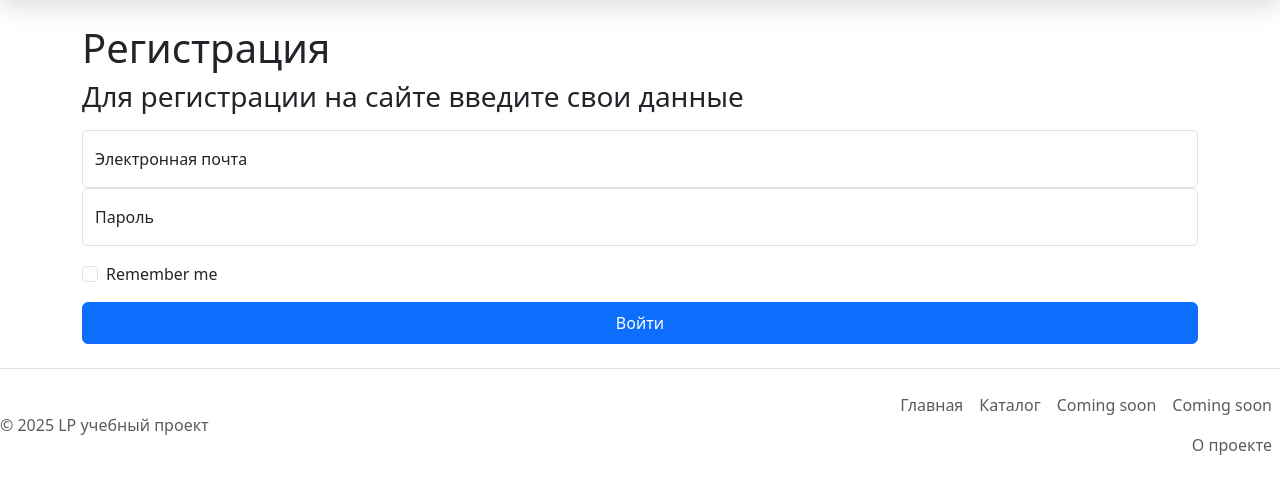
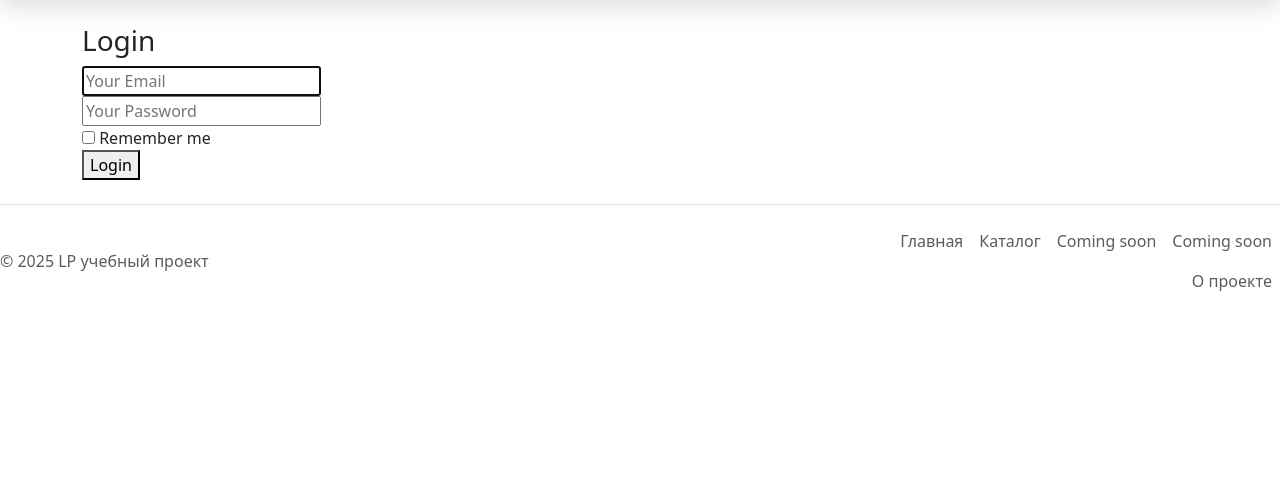
Before and after one commit to allobanov9004/wine_project, a Flask app: page /login in a window 1280 px wide. Shown: the part 103-597 px from the top of the page. Run offline with Flask 3, Linux system fonts and the light colour scheme.

Commit message:
reg doesnt work

```diff
--- a/app/app.py
+++ b/app/app.py
@@ -2,28 +2,24 @@ from flask import Flask, render_template, request, redirect, url_for
 from flask_sqlalchemy import SQLAlchemy
 from models import Wine, User
 from werkzeug.security import generate_password_hash
-from flask_login import LoginManager, UserMixin, login_required, login_user, current_user, logout_user
+from db import db_session
+
 
 
 app = Flask(__name__)
-app.config['SECRET_KEY'] = 'you-will-never-guess'
-
-login_manager = LoginManager(app)
-
-@login_manager.user_loader
-def load_user(user_id):
-    return User.query.get(user_id)
-
+app.config["SECRET_KEY"] = "you-will-never-guess"
 
 
 @app.route("/")
 def index():
     return render_template("index.html")
 
+
 @app.route("/catalog")
 def catalog():
     wines = Wine.query.all()
     return render_template("catalog.html", data=wines)
+
 
 @app.route("/wine/<int:id>")
 def wine_card(id):
@@ -36,46 +32,38 @@ def about():
     return render_template("about.html")
 
 
-# @app.route("/register", methods=["GET", "POST"])
-# def register():
-#     if request.method == "POST":
-#         # Validate form data
-#         username = request.form.get("username")
-#         password = request.form.get("password")
-#         email = request.form.get("email")
+@app.route("/register", methods=["GET", "POST"])
+def register():
+    email = request.form.get('email')
+    name = request.form.get('name')
+    password = request.form.get('password_hash')
+    user = User.query.filter_by(email=email).first()
 
-#         if not (username and password and email):
-#             return render_template("register.html", message="All fields are required.")
+    if user:
+        return redirect(url_for('login'))
 
-#         # Hash the password
-#         hashed_password = generate_password_hash(password)
+    new_user = User(email=email, username=name, password_hash=password)
 
-#         # Store user data in the database
-#         # Your database insertion code goes here
-
-#         return redirect("/login")
-
-#     return render_template("register.html")
+    db_session.add(new_user)
+    # db_session.commit()
+    return render_template('register.html')
 
 
 
+@app.route("/login", methods=["GET", "POST"])
+def login():
+
+    return render_template("login.html")
 
 
-@app.route('/login', methods=['GET', 'POST'])
-def login():
-    if current_user.is_authenticated:
-        return redirect(url_for('index'))
-    if request.method == "POST":
-        username = request.form['username']
-        password = request.form['password']
-        user = User.query.filter(User.username == username).first()
-        if user and password == user.password:
-            login_user(user)
-            return redirect(url_for('index'))
-        else:
-            return redirect(url_for('login'))
-    return render_template('login.html')
+@app.route("/profile")
+def profile():
+    return render_template("profile.html")
+
+@app.route('/logout')
+def logout():
+    return 'Logout'
 
 
-if __name__ == '__main__':
+if __name__ == "__main__":
     app.run(debug=True)
--- a/app/templates/about.html
+++ b/app/templates/about.html
@@ -8,6 +8,6 @@
 <h1>О проекте</h1>
 
 <div class="container">
-<h4>Проект для обучения парсингу и веб-разработке на Python</h4>
+<h4>Проект для изучения парсинга и веб-разработки на Flask</h4>
 </div>
 {% endblock %}
--- a/app/templates/login.html
+++ b/app/templates/login.html
@@ -2,30 +2,30 @@
 
 
 {% block content %}
-<h1>Регистрация</h1>
-
-
-<form>
-    <h1 class="h3 mb-3 fw-normal">Для регистрации на сайте введите свои данные</h1>
-
-
-
-    <div class="form-floating">
-      <input type="email" class="form-control" id="floatingInput" placeholder="name@example.com">
-      <label for="floatingInput">Электронная почта</label>
+<div class="column is-4 is-offset-4">
+  <h3 class="title">Login</h3>
+  <div class="box">
+      <form method="POST" action="/login">
+          <div class="field">
+              <div class="control">
+                  <input class="input is-large" type="email" name="email" placeholder="Your Email" autofocus="">
               </div>
-    <div class="form-floating">
-      <input type="password" class="form-control" id="floatingPassword" placeholder="Password">
-      <label for="floatingPassword">Пароль</label>
           </div>
 
-    <div class="form-check text-start my-3">
-      <input class="form-check-input" type="checkbox" value="remember-me" id="flexCheckDefault">
-      <label class="form-check-label" for="flexCheckDefault">
+          <div class="field">
+              <div class="control">
+                  <input class="input is-large" type="password" name="password" placeholder="Your Password">
+              </div>
+          </div>
+          <div class="field">
+              <label class="checkbox">
+                  <input type="checkbox">
                   Remember me
               </label>
           </div>
-    <button class="btn btn-primary w-100 py-2" type="submit">Войти</button>
+          <button class="button is-block is-info is-large is-fullwidth">Login</button>
       </form>
+  </div>
+</div>
 
   {% endblock  %}
```
Also changed, not shown: app/templates/profile.html (added, +7 -0 lines), app/templates/register.html (+23 -20 lines), app/forms.py (added). Lines whose indentation alone changed are shown as unchanged.
